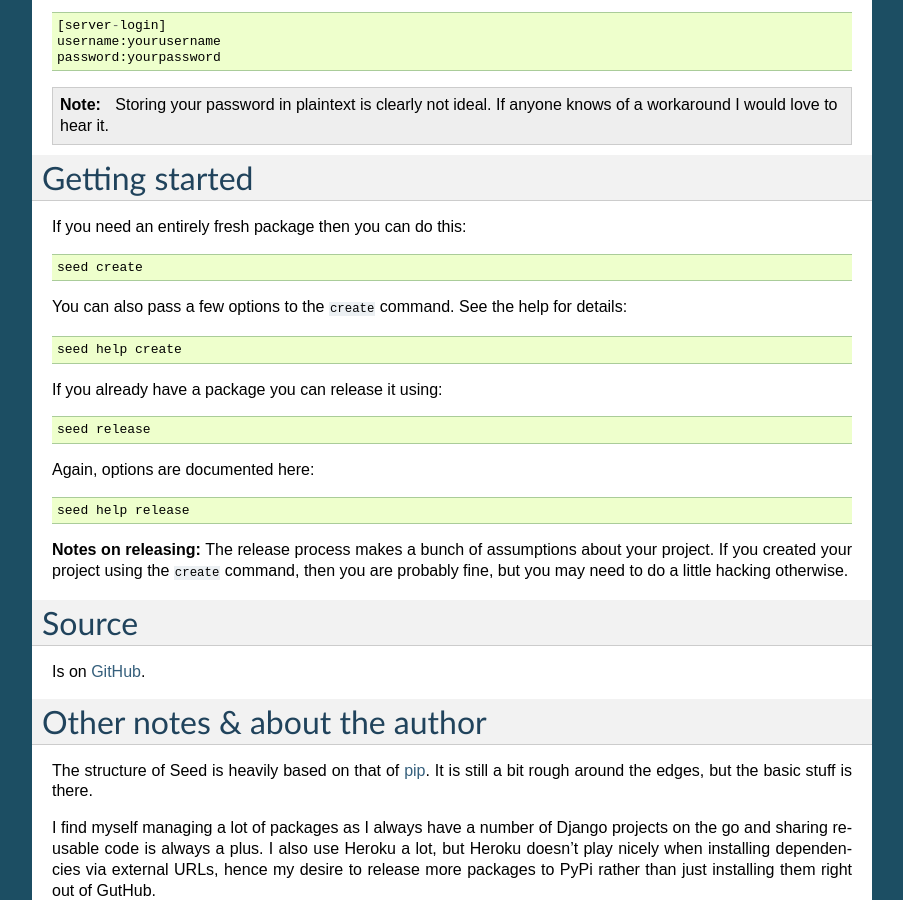
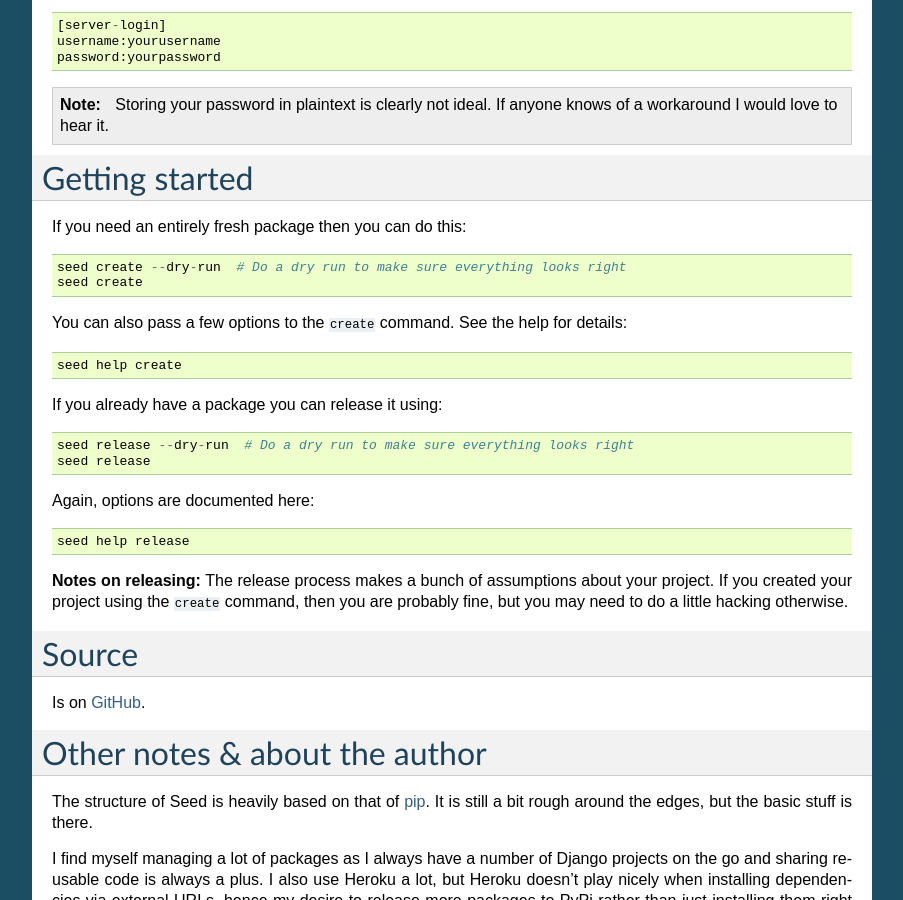
Before and after one commit to adamcharnock/seed, a Sphinx documentation site: the page built from docs/index.rst, in a window 1280 px wide and 900 px high, scrolled down 557 px. Shown: the whole window, without its empty margins (198-1101 px from the left). Built offline with Sphinx 7.4.7, drawn with Linux system fonts in a browser that asks for light colours.

Commit message:
Adding --dry-run to quickstart docs

```diff
--- a/docs/index.rst
+++ b/docs/index.rst
@@ -50,6 +50,7 @@ Getting started
 
 If you need an entirely fresh package then you can do this::
 
+    seed create --dry-run  # Do a dry run to make sure everything looks right
     seed create
 
 You can also pass a few options to the ``create`` command. See the help for details::
@@ -59,6 +60,7 @@ You can also pass a few options to the ``create`` command. See the help for deta
 
 If you already have a package you can release it using::
 
+    seed release --dry-run  # Do a dry run to make sure everything looks right
     seed release
 
 Again, options are documented here::
```
